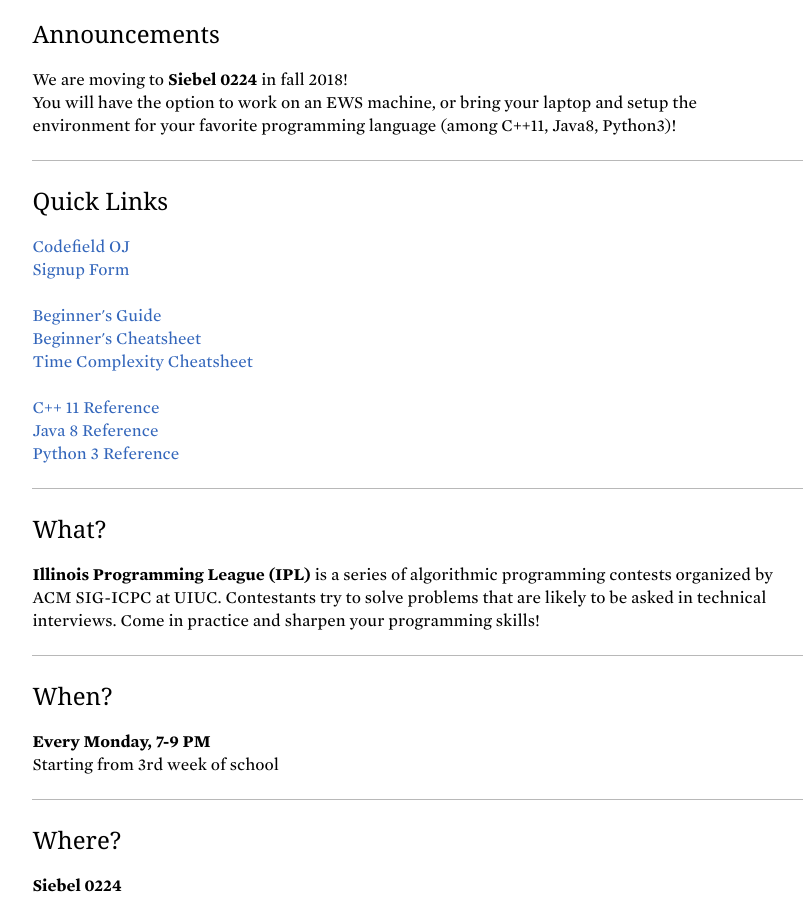
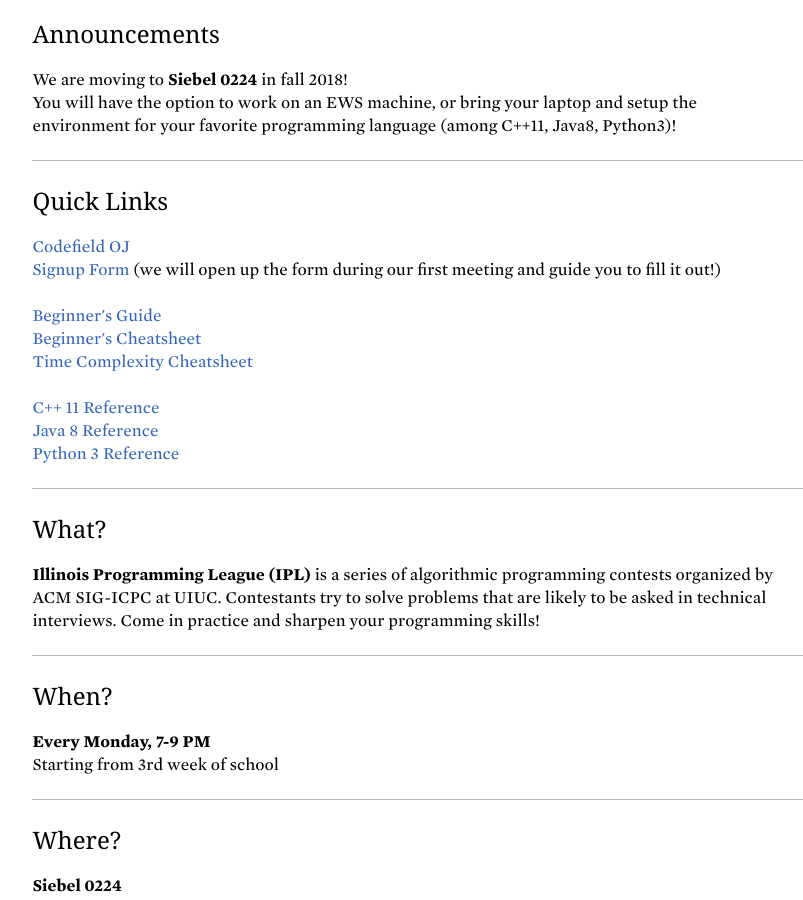
Before and after one commit to acm-uiuc/icpc-website, a Jekyll site: the page built from ipl.html, in a window 1280 px wide and 900 px high, scrolled down 508 px. Shown: the whole window, without its empty margins (221-1024 px from the left). Built offline with Jekyll 4.4.1, drawn with Linux system fonts in a browser that asks for light colours; nearby versions of some CDN libraries; some web fonts are replaced.

Commit message:
Closing IPL signup form until first meeting

```diff
--- a/ipl.html
+++ b/ipl.html
@@ -20,7 +20,7 @@
 <div class="item">
     <h2 class="title">Quick Links</h2>
     <a href="http://cs-sig-icpc-01.cs.illinois.edu" target="_blank">Codefield OJ</a><br>
-    <a href="https://goo.gl/forms/ezhJMwsuK4ftTJnn2" target="_blank">Signup Form</a><br>
+    <a href="https://goo.gl/forms/ezhJMwsuK4ftTJnn2" target="_blank">Signup Form</a> (we will open up the form during our first meeting and guide you to fill it out!)<br>
     <br>
     <a href="/assets/ipl/guide.pdf" target="_blank">Beginner's Guide</a><br>
     <a href="/assets/ipl/cheatsheet.pdf" target="_blank">Beginner's Cheatsheet</a><br>
```
